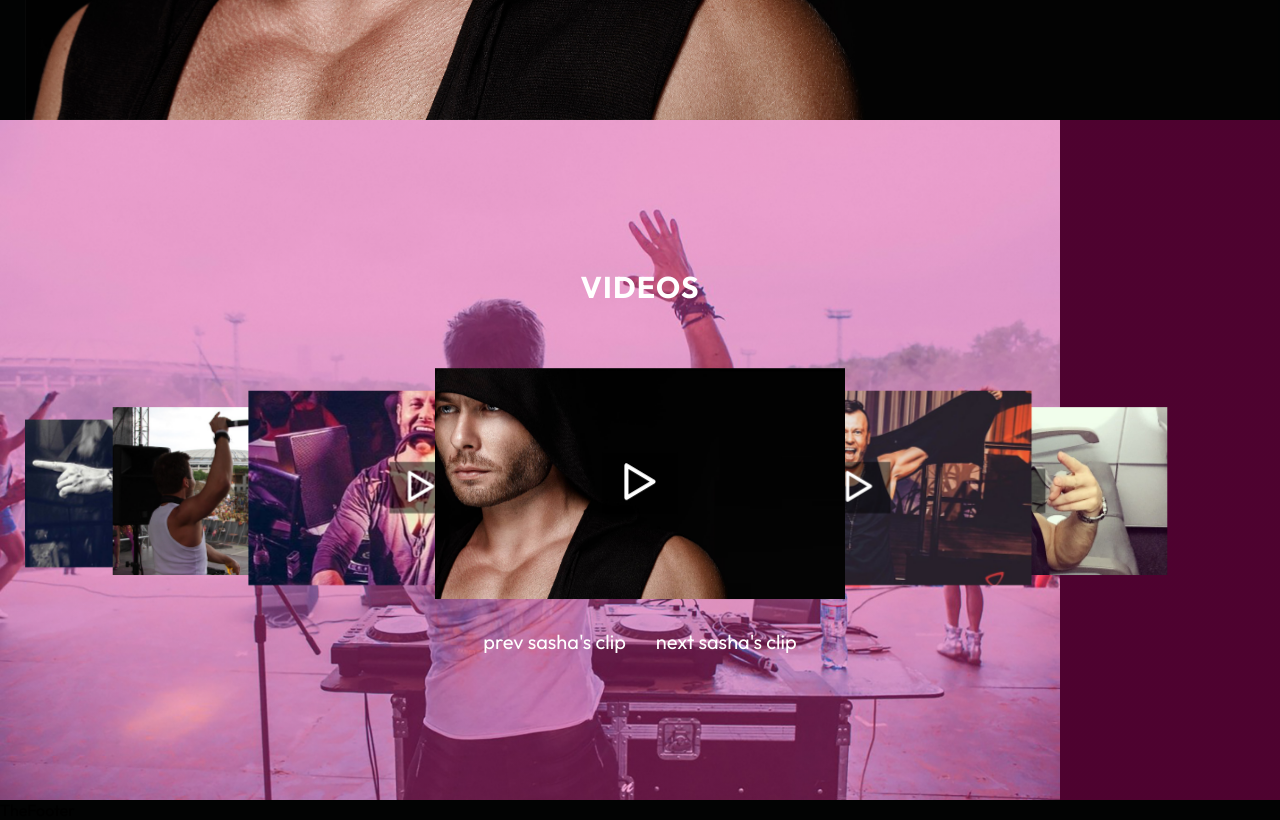
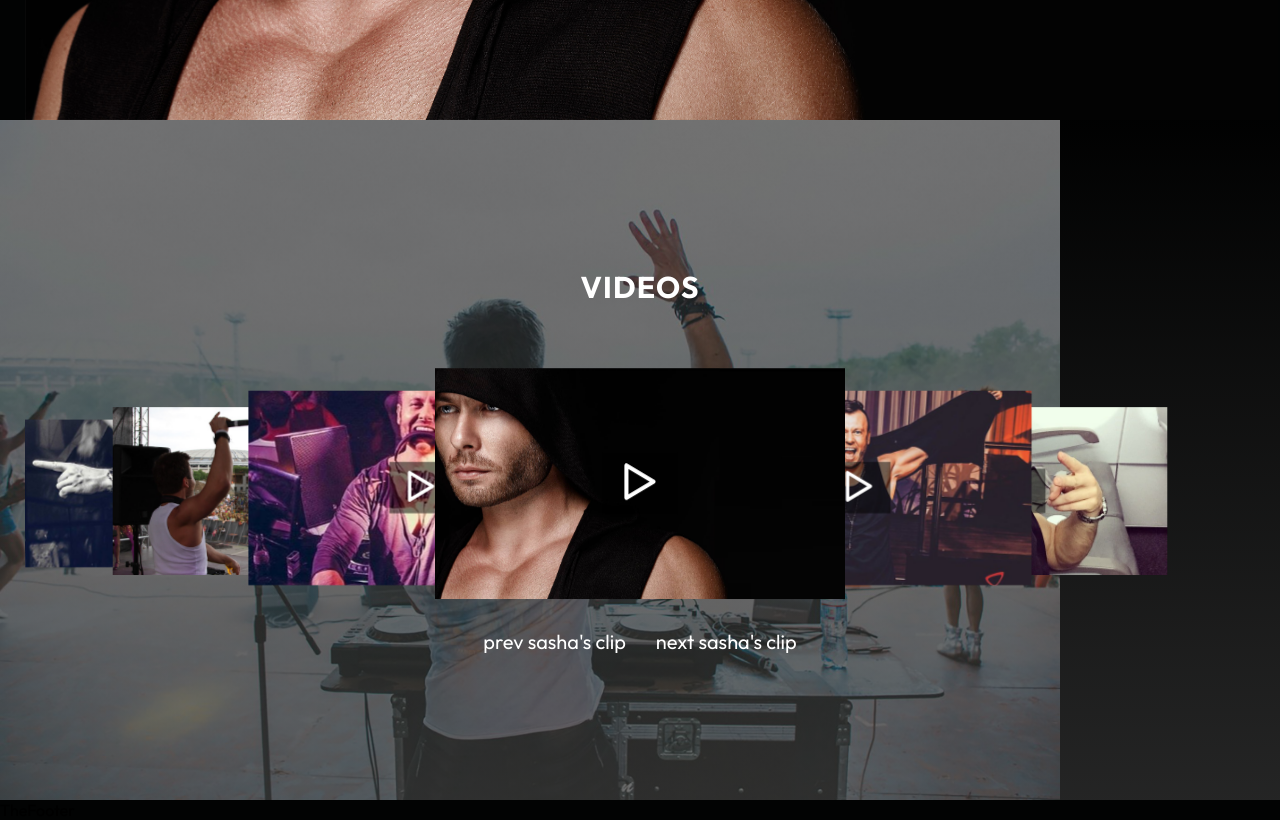
Before and after one commit to sashadith/website, a Next.js app: page / in a window 1280 px wide. Shown: the part 1560-2380 px from the top of the page. Built offline with nearby package versions, Linux system fonts and the light colour scheme.

Commit message:
fix gradient

```diff
--- a/src/components/Videos/Videos.module.scss
+++ b/src/components/Videos/Videos.module.scss
@@ -1,8 +1,8 @@
 .videos {
-  background-image: linear-gradient(0deg, rgba(255, 0, 150, 0.3), rgba(255, 0, 150, 0.3)), url('../../assets/images/HolyFest.jpg');
+  // background-image: linear-gradient(0deg, rgba(255, 0, 150, 0.3), rgba(255, 0, 150, 0.3)), url('../../assets/images/HolyFest.jpg');
+  background-image: linear-gradient(to bottom, rgba(0, 0, 0, 0.5), rgba(51, 51, 51, 0.7)), url('../../assets/images/HolyFest.jpg');
     /* Full height */
   height: 70vh;
-
   /* Create the parallax scrolling effect */
   background-attachment: fixed;
   // background-position: center;
```
